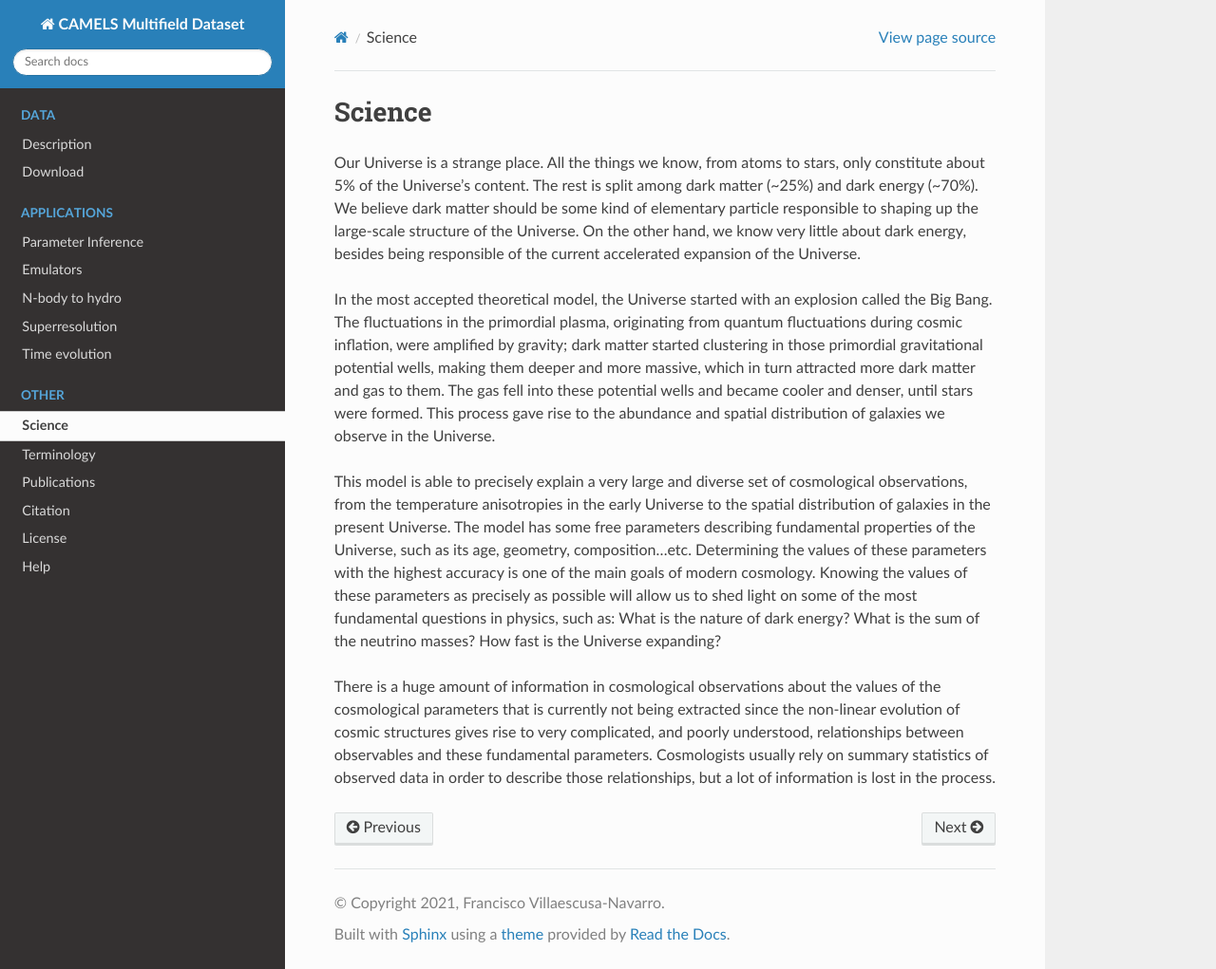
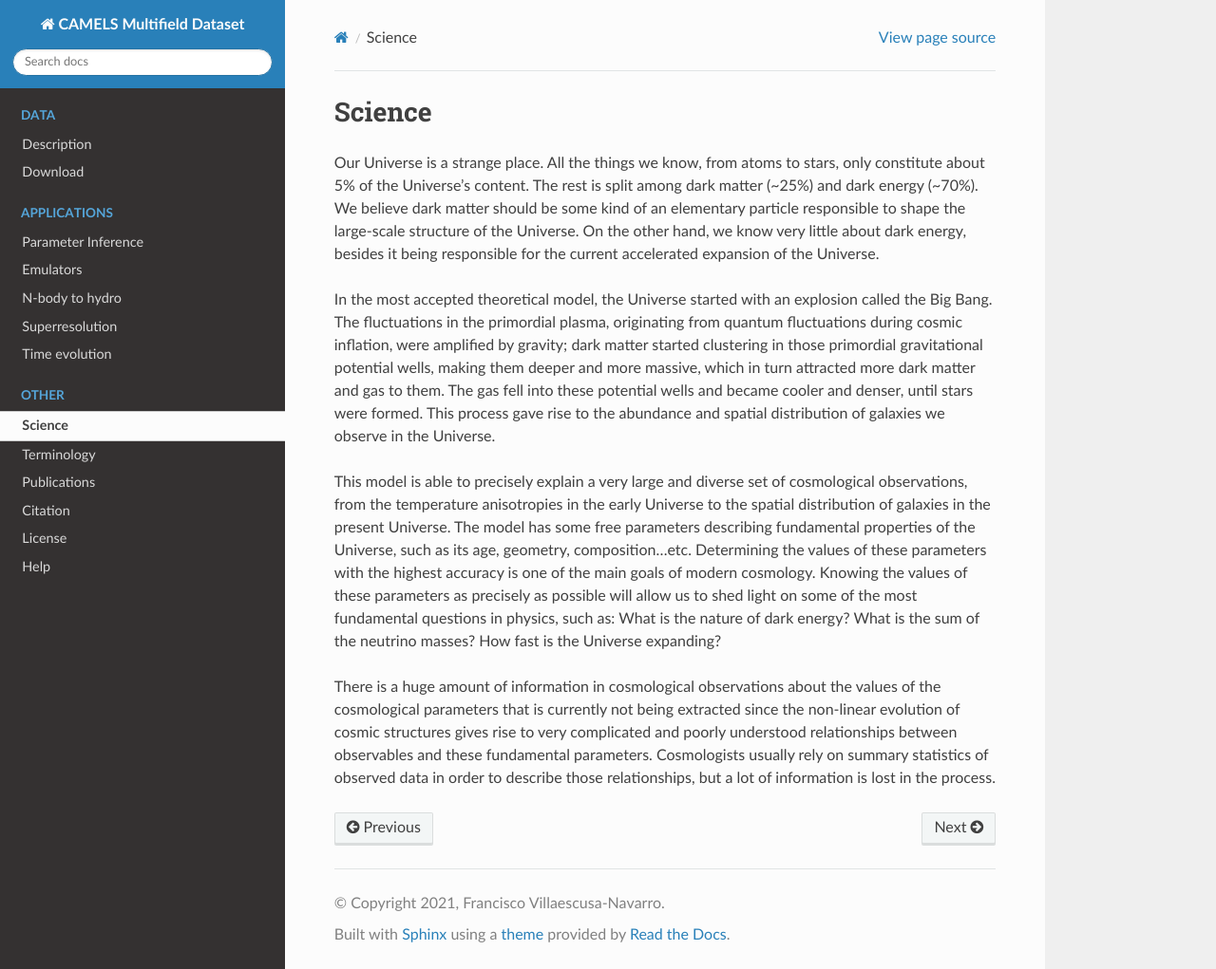
Before and after one commit to franciscovillaescusa/CMD, a Sphinx documentation site: the page built from docs/source/science.rst, in a window 1280 px wide and 1021 px high. Shown: the whole window at 95% size. Built offline with Sphinx 7.4.7 and the Read the Docs theme 2.0.0, drawn with Linux system fonts in a browser that asks for light colours.

Commit message:
Update science.rst
Fix typos and grammar bugs.

```diff
--- a/docs/source/science.rst
+++ b/docs/source/science.rst
@@ -1,10 +1,10 @@
 Science
 =======
 
-Our Universe is a strange place. All the things we know, from atoms to stars, only constitute about 5% of the Universe's content. The rest is split among dark matter (~25%) and dark energy (~70%). We believe dark matter should be some kind of elementary particle responsible to shaping up the large-scale structure of the Universe. On the other hand, we know very little about dark energy, besides being responsible of the current accelerated expansion of the Universe.
+Our Universe is a strange place. All the things we know, from atoms to stars, only constitute about 5% of the Universe's content. The rest is split among dark matter (~25%) and dark energy (~70%). We believe dark matter should be some kind of an elementary particle responsible to shape the large-scale structure of the Universe. On the other hand, we know very little about dark energy, besides it being responsible for the current accelerated expansion of the Universe.
 
 In the most accepted theoretical model, the Universe started with an explosion called the Big Bang. The fluctuations in the primordial plasma, originating from quantum fluctuations during cosmic inflation, were amplified by gravity; dark matter started clustering in those primordial gravitational potential wells, making them deeper and more massive, which in turn attracted more dark matter and gas to them. The gas fell into these potential wells and became cooler and denser, until stars were formed. This process gave rise to the abundance and spatial distribution of galaxies we observe in the Universe.
 
 This model is able to precisely explain a very large and diverse set of cosmological observations, from the temperature anisotropies in the early Universe to the spatial distribution of galaxies in the present Universe. The model has some free parameters describing fundamental properties of the Universe, such as its age, geometry, composition...etc. Determining the values of these parameters with the highest accuracy is one of the main goals of modern cosmology. Knowing the values of these parameters as precisely as possible will allow us to shed light on some of the most fundamental questions in physics, such as: What is the nature of dark energy? What is the sum of the neutrino masses? How fast is the Universe expanding?
 
-There is a huge amount of information in cosmological observations about the values of the cosmological parameters that is currently not being extracted since the non-linear evolution of cosmic structures gives rise to very complicated, and poorly understood, relationships between observables and these fundamental parameters. Cosmologists usually rely on summary statistics of observed data in order to describe those relationships, but a lot of information is lost in the process.
+There is a huge amount of information in cosmological observations about the values of the cosmological parameters that is currently not being extracted since the non-linear evolution of cosmic structures gives rise to very complicated and poorly understood relationships between observables and these fundamental parameters. Cosmologists usually rely on summary statistics of observed data in order to describe those relationships, but a lot of information is lost in the process.
```
